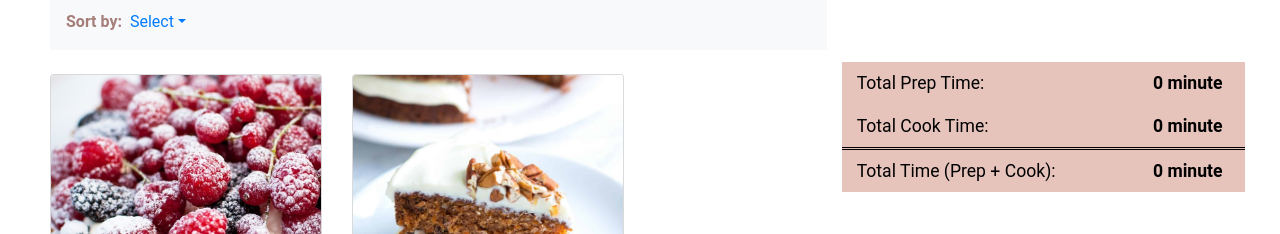
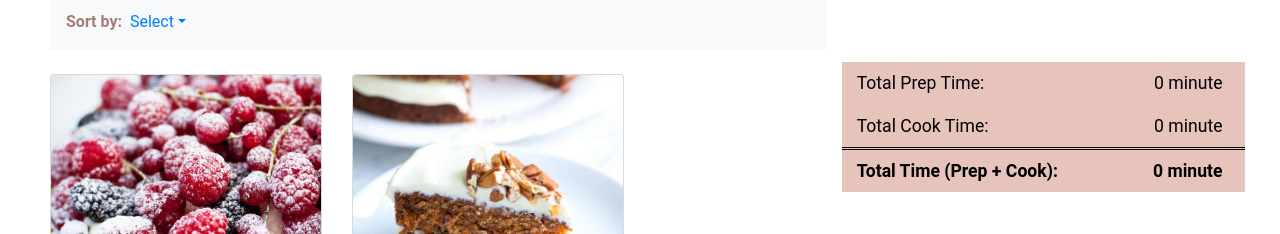
Before and after one commit to yli153/recipe-app, a React (Create React App) app: page / in a window 1280 px wide. Shown: the part 317-551 px from the top of the page. Built offline with nearby package versions, Linux system fonts and the light colour scheme.

Commit message:
HTML To Be Done

```diff
--- a/src/App.js
+++ b/src/App.js
@@ -34,17 +34,11 @@ class App extends Component {
     };
   }
 
-  /** Function addFavorite which takes in the id of the newly added recipe, checks whether it is already in the favoriteList, makes a new favoriteList with this recipe added
-   *  if it has not been previously added and sets the state to the new favoriteList; if the recipe is already added to the favorite section, a pop-up alert will show up */
+  /** Function addFavorite which takes in the id of the newly added recipe, makes a new favoriteList with this recipe added and sets the state to the new favoriteList */
   addFavorite = id => {
-    let isAdded = this.state.favoriteList.some(item => item.id === id);
-    if (!isAdded) {
-      const newFavorite = this.state.recipeList.filter(item => item.id === id)[0];
-      const favoriteList = [...this.state.favoriteList, newFavorite];
-      this.setState({favoriteList});
-    } else {
-      alert("This recipe is already added to favorite!")
-    }
+    const newFavorite = this.state.recipeList.filter(item => item.id === id)[0];
+    const favoriteList = [...this.state.favoriteList, newFavorite];
+    this.setState({favoriteList});
   };
 
   /** Function removeFavorite which takes in the id of the recipe to be removed, makes a new favoriteList with this recipe removed and sets the state to the new favoriteList */
@@ -62,11 +56,11 @@ class App extends Component {
       <h1 class="mb-4 heading">Quarantine Baking Recipes<img class="recipe-icon" src="recipes/recipe_icon.PNG" alt="recipe icon"></img></h1>
       <Row>
         <Col xs={8} class="recipe-cards">
-          <FilteredList list={this.state.recipeList} addFavorite={this.addFavorite}></FilteredList>
+          <FilteredList recipeList={this.state.recipeList} favoriteList={this.state.favoriteList} addFavorite={this.addFavorite} removeFavorite={this.removeFavorite}></FilteredList>
         </Col>
         <Col xs={4} className="favorite-section">
           <h3 class="favorite-header"><b>Favorite Recipes &hearts;</b></h3>
-          <FavoriteSection list={this.state.favoriteList} removeFavorite={this.removeFavorite}></FavoriteSection>
+          <FavoriteSection favoriteList={this.state.favoriteList} removeFavorite={this.removeFavorite}></FavoriteSection>
           </Col>
     </Row>
     </main>
--- a/src/DisplayList.js
+++ b/src/DisplayList.js
@@ -6,7 +6,8 @@ import CardDeck from 'react-bootstrap/CardDeck';
  * and displays those recipes as cards */
 
 class DisplayList extends Component {
-    /** Props inherited from Filteredlist: list of recipes that are filtered and sorted and addFavorite function */
+    /** Props inherited from Filteredlist: list of recipes that are filtered and sorted and addFavorite function, the addFavorite and
+     *  removeFavorite functions and the favorite recipe list*/
     constructor(props) {
         super(props);
     }
@@ -17,8 +18,8 @@ class DisplayList extends Component {
         }
         else {
             /** Creating a PastryCard for each recipe in the array by using a map function and passing down individual
-             * recipe as well as addFavorite function inherited from FilteredList.js as props to PastryCard.js */
-            let pastryCards = this.props.list.map(item => <PastryCard item={item} addFavorite={this.props.addFavorite}/>)
+             * recipe, the addFavorite and removeFavorite functions and the favoriteList inherited from FilteredList.js as props to PastryCard.js */
+            let pastryCards = this.props.list.map(item => <PastryCard item={item} addFavorite={this.props.addFavorite} removeFavorite={this.props.removeFavorite} favoriteList={this.props.favoriteList}/>)
             return (
                 /** Returning a deck of pastry cards */
                 <CardDeck>{pastryCards}</CardDeck>
--- a/src/FavoriteSection.js
+++ b/src/FavoriteSection.js
@@ -15,15 +15,14 @@ class FavoriteSection extends Component {
         super(props);
     }
     /** Function createFavoriteItem which takes in a favorite recipe and creates a card for it; in particular, the removeFavorite function inherited from App.js is called here
-     *  in the remove button and triggered on click*/
+     *  in the unfavorite button and triggered on click*/
     createFavoriteItem = (item) => {
         return(
-
                 <Card style={{ width: '100%' }}>
                 <Card.Header>
                     <Row>
                         <Col xs={8}><p class="favorite-item-name"><b>{item.name}</b></p></Col>
-                        <Col xs={4} className="align-right"><Button variant="primary" className="remove-button" onClick={() => this.props.removeFavorite(item.id)}>Remove</Button></Col>
+                        <Col xs={4} className="align-right"><Button variant="primary" className="remove-button" onClick={() => this.props.removeFavorite(item.id)}>Unfavorite</Button></Col>
                     </Row>
                 </Card.Header>
                 <ListGroup variant="flush">
@@ -50,30 +49,30 @@ class FavoriteSection extends Component {
 
     render() {
         /** Special case to print out a message when there hasn't been any recipe added to the favorite section yet */
-        if (this.props.list.length === 0) {
+        if (this.props.favoriteList.length === 0) {
             return (
                 <div>
                     <p class="no-favorite">No favorite recipe added yet</p>
                     <Row className="time-aggregator">
                         <Col xs={8}>Total Prep Time:</Col>
-                        <Col xs={4} className="align-right"><b>0 minute</b></Col>
+                        <Col xs={4} className="align-right">0 minute</Col>
                     </Row>
                     <Row className="time-aggregator bottom-border">
                         <Col xs={8}>Total Cook Time:</Col>
-                        <Col xs={4} className="align-right"><b>0 minute</b></Col>
+                        <Col xs={4} className="align-right">0 minute</Col>
                     </Row>
                     <Row className="time-aggregator">
-                        <Col xs={8}>Total Time (Prep + Cook):</Col>
+                        <Col xs={8}><b>Total Time (Prep + Cook):</b></Col>
                         <Col xs={4} className="align-right"><b>0 minute</b></Col>
                     </Row>
                 </div>);
         } else {
             /** Using map function and calling createFavoriteItem function to create a card for each favorite recipe */
-            let favoriteCards = this.props.list.map(item => this.createFavoriteItem(item));
+            let favoriteCards = this.props.favoriteList.map(item => this.createFavoriteItem(item));
             /** Using map function and reduce function to aggregate the prep time for all favorite recipes */
-            let totalPrepTime = this.props.list.map(item => item.prep).reduce((a, c) => a + c);
+            let totalPrepTime = this.props.favoriteList.map(item => item.prep).reduce((a, c) => a + c);
             /** Using map function and reduce function to aggregate the cook time for all favorite recipes */
-            let totalCookTime = this.props.list.map(item => item.cook).reduce((a, c) => a + c);
+            let totalCookTime = this.props.favoriteList.map(item => item.cook).reduce((a, c) => a + c);
             /** Adding total prep and cook time to get the final total time */
             let totalTime = totalPrepTime + totalCookTime;
             return (
@@ -82,14 +81,14 @@ class FavoriteSection extends Component {
                     <CardColumns className="favorite-cards">{favoriteCards}</CardColumns>
                     <Row className="time-aggregator">
                         <Col xs={8}>Total Prep Time:</Col>
-                        <Col xs={4} className="align-right"><b>{this.convertTime(totalPrepTime)}</b></Col>
+                        <Col xs={4} className="align-right">{this.convertTime(totalPrepTime)}</Col>
                     </Row>
                     <Row className="time-aggregator bottom-border">
                         <Col xs={8}>Total Cook Time:</Col>
-                        <Col xs={4} className="align-right"><b>{this.convertTime(totalCookTime)}</b></Col>
+                        <Col xs={4} className="align-right">{this.convertTime(totalCookTime)}</Col>
                     </Row>
                     <Row className="time-aggregator">
-                        <Col xs={8}>Total Time (Prep + Cook):</Col>
+                        <Col xs={8}><b>Total Time (Prep + Cook):</b></Col>
                         <Col xs={4} className="align-right"><b>{this.convertTime(totalTime)}</b></Col>
                     </Row>
                 </div>
--- a/src/FilteredList.js
+++ b/src/FilteredList.js
@@ -6,7 +6,7 @@ import TopBar from './TopBar';
  *  and renders TopBar as well as DisplayList */
 
 class FilteredList extends Component {
-    /** Props inherited from App.js: the original recipeList and addFavorite function */
+    /** Props inherited from App.js: the original recipeList, the favoriteList, and the addFavorite and removeFavorite functions */
     constructor(props) {
         super(props);
         /** State to keep track of all the selected filtering and sorting criteria; default filtering criteria set to "All" and sorting criteria set to
@@ -107,11 +107,11 @@ class FilteredList extends Component {
         /** Rendering the TopBar and DisplayList components through passing down relevant props and the post-filtered, post-sorted recipe list */
         /** Passing down the functions onSelectFilterDiet, onSelectFilterType, onSelectFilterFlavor and onSelectSort as well as the state sortCriteria to TopBar */
         /** Filtering and sorting the original recipe list by calling the filter function three times with different filtering criteria and the sort function one time
-         *  with the sorting criteria; passing down the resulting list and the addFavorite function inherited from App.js to DisplayList */
+         *  with the sorting criteria; passing down the resulting list, the addFavorite and removeFavorite functions and the favoriteList inherited from App.js to DisplayList */
         return (
             <div>
             <TopBar onSelectFilterDiet={this.onSelectFilterDiet} onSelectFilterType={this.onSelectFilterType} onSelectFilterFlavor={this.onSelectFilterFlavor} onSelectSort={this.onSelectSort} sortTitle={this.state.sortCriteria}/>
-            <DisplayList list={this.props.list.filter(this.matchesFilterDiet).filter(this.matchesFilterType).filter(this.matchesFilterFlavor).sort(this.sortList)} addFavorite={this.props.addFavorite}/>
+            <DisplayList list={this.props.recipeList.filter(this.matchesFilterDiet).filter(this.matchesFilterType).filter(this.matchesFilterFlavor).sort(this.sortList)} addFavorite={this.props.addFavorite} removeFavorite={this.props.removeFavorite} favoriteList={this.props.favoriteList}/>
             </div>
         );
     }
```
Also changed, not shown: src/PastryCard.js (+8 -4 lines), README.txt.
